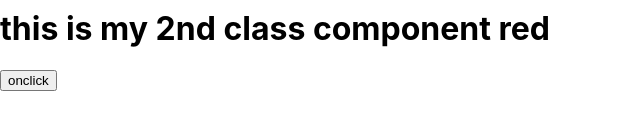
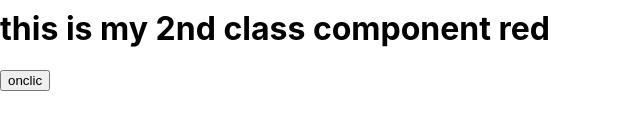
Before and after one commit to sumilkumar157/MY_aprilcls, a React (Create React App) app: page /MyFirstClassComponent in a window 1280 px wide. Shown: the part 169-300 px from the top of the page, without its empty margins (0-640 px from the left). Built offline with nearby package versions, Linux system fonts and the light colour scheme.

Commit message:
lifemama

```diff
--- a/package.json
+++ b/package.json
@@ -7,6 +7,7 @@
     "@testing-library/jest-dom": "^5.11.9",
     "@testing-library/react": "^11.2.5",
     "@testing-library/user-event": "^12.8.1",
+    "axios": "^0.21.1",
     "react": "^17.0.1",
     "react-dom": "^17.0.1",
     "react-redux": "^7.2.3",
--- a/src/MyAppCls.js
+++ b/src/MyAppCls.js
@@ -8,7 +8,7 @@ import TextField from "@material-ui/core/TextField";
 import { useDispatch } from "react-redux";
 import { storeAction } from "./Actions";
 import { useSelector } from "react-redux";
-
+import axios from "axios";
 const useStyles = makeStyles((theme) => ({
   formControl: {
     margin: theme.spacing(1),
@@ -42,6 +42,9 @@ function MyAppCls() {
   };
   const handleMyButton = () => {
     dispatch(storeAction);
+    axios.post(" https://api.mocki.io/v1/b043df5a").then((res) => {
+      console.log(res);
+    });
   };
   return (
     <div>
--- a/src/MyFirstClassComponent.js
+++ b/src/MyFirstClassComponent.js
@@ -22,7 +22,7 @@ class MyFirstClassComponent extends Component {
       <div>
         <h1>This my first class component {this.state.counter}</h1>
         <h1>this is my 2nd class component {this.state.ramesh}</h1>
-        <button onClick={(e) => this.mybuttonclick(e)}>onclick</button>
+        <button onClick={(e) => this.mybuttonclick(e)}>onclic</button>
       </div>
     );
   }
```
Also changed, not shown: 1 other file (tests, documents, lock files or other folders).
